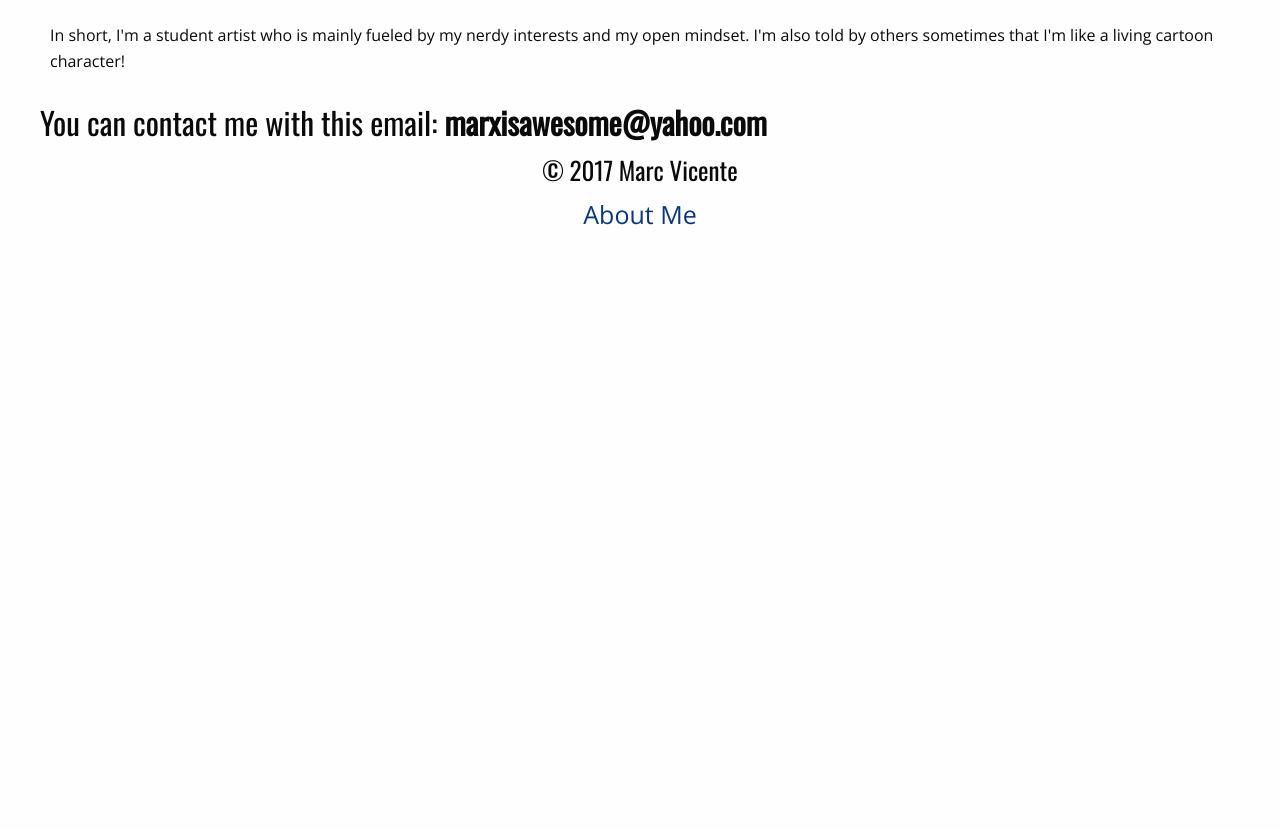
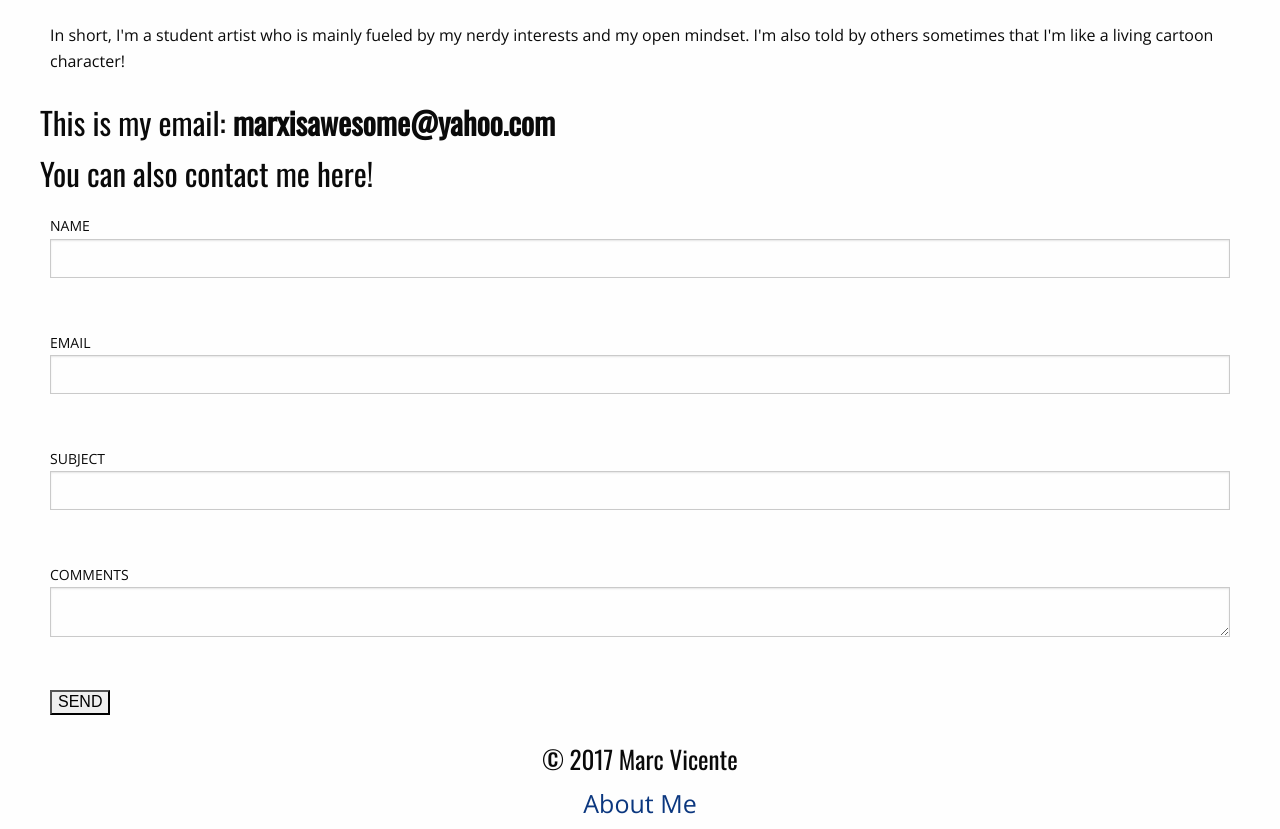
Before and after one commit to GitMarct/art3870s17, a plain HTML site: page about.html in a window 1280 px wide. Shown: the part 1468-2297 px from the top of the page. Before the commit the page ends 1708 px from the top, so only its background shows below. Drawn offline with nearby package versions, Linux system fonts and the light colour scheme; files whose address does not match are found by name.

Commit message:
about with contract
yup

```diff
--- a/about.html
+++ b/about.html
@@ -94,7 +94,18 @@ document.write(today);
 
           <p>In short, I'm a student artist who is mainly fueled by my nerdy interests and my open mindset. I'm also told by others sometimes that I'm like a living cartoon character!</p>
 
-        <h3>You can contact me with this email: <strong>marxisawesome@yahoo.com</strong></h3>
+        <h3>This is my email: <strong>marxisawesome@yahoo.com</strong></h3>
+         <article>
+  <h3>  You can also contact me here!</h3>
+
+  <form action="https://docs.google.com/forms/d/e/1FAIpQLSel2SGKwyNPXh2Srjueab1AYnNRuOJIp_ai5lE-cuYfeJtuXg/formResponse" method="post" class="contactform">
+  <p class="input_wrapper"><label for="contact_nom">NAME</label><input type="text" name="entry.1312091925" value=""  id ="contact_nom"></p>
+  <p class="input_wrapper"><label for="contact_email">EMAIL</label><input type="text" name="entry.595910451" value=""  id ="contact_email"></p>
+  <p class="input_wrapper"><label for="contact_sujet">SUBJECT</label><input type="text" name="entry.2015739988" value=""  id ="contact_sujet"></p>
+  <p class="textarea_wrapper"><label>COMMENTS</label><textarea name="entry.1830520854" id="contact_message"></textarea></p>
+  <p class="submit_wrapper"><input type="submit" value="SEND"><!--Page Source this link https://docs.google.com/forms/d/e/1FAIpQLSel2SGKwyNPXh2Srjueab1AYnNRuOJIp_ai5lE-cuYfeJtuXg/viewform?fbzx=9089039875775650000 and find the CSS for the submit button to fix this button!--></p>
+  </form>
+  </article>
     </div>
 
 
```
